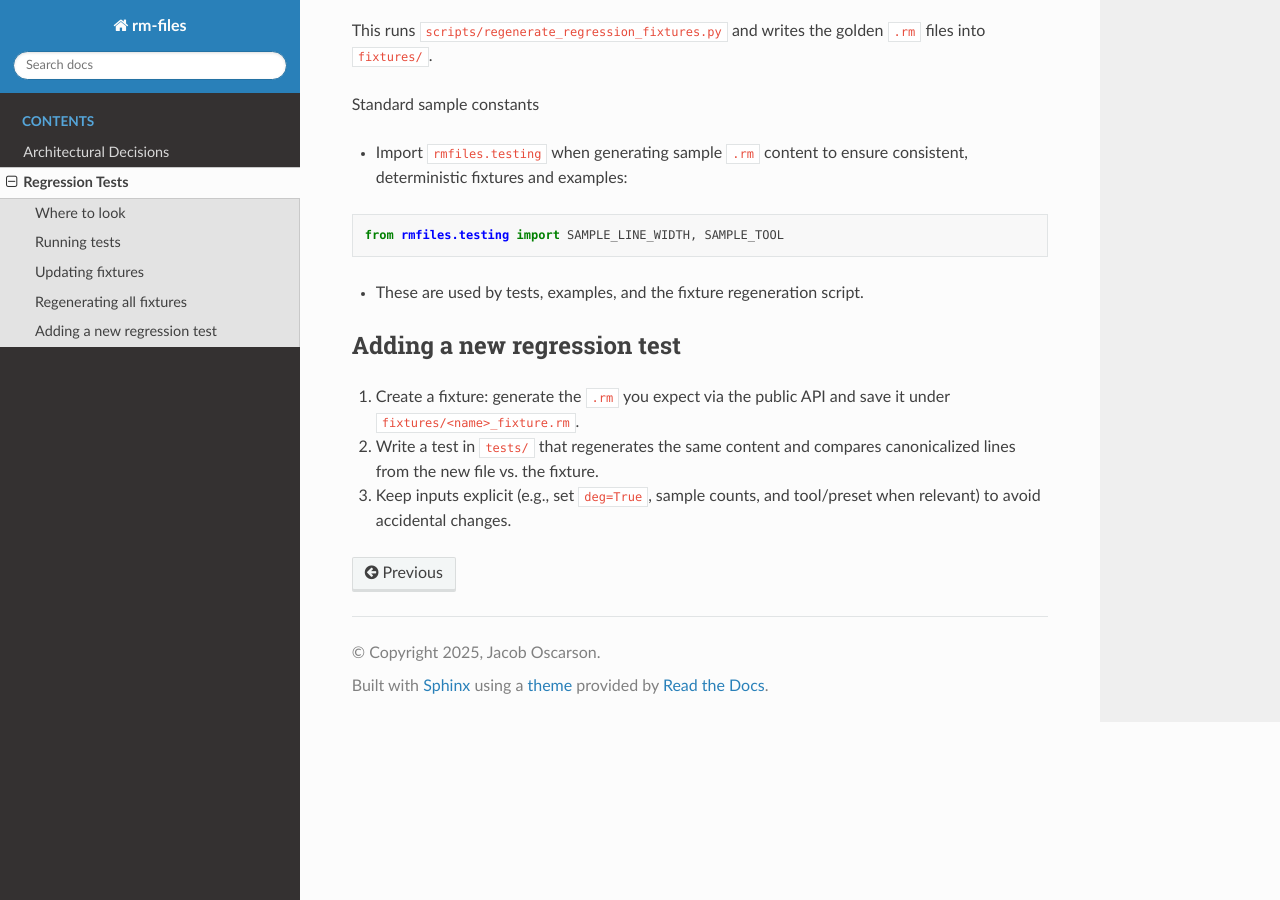
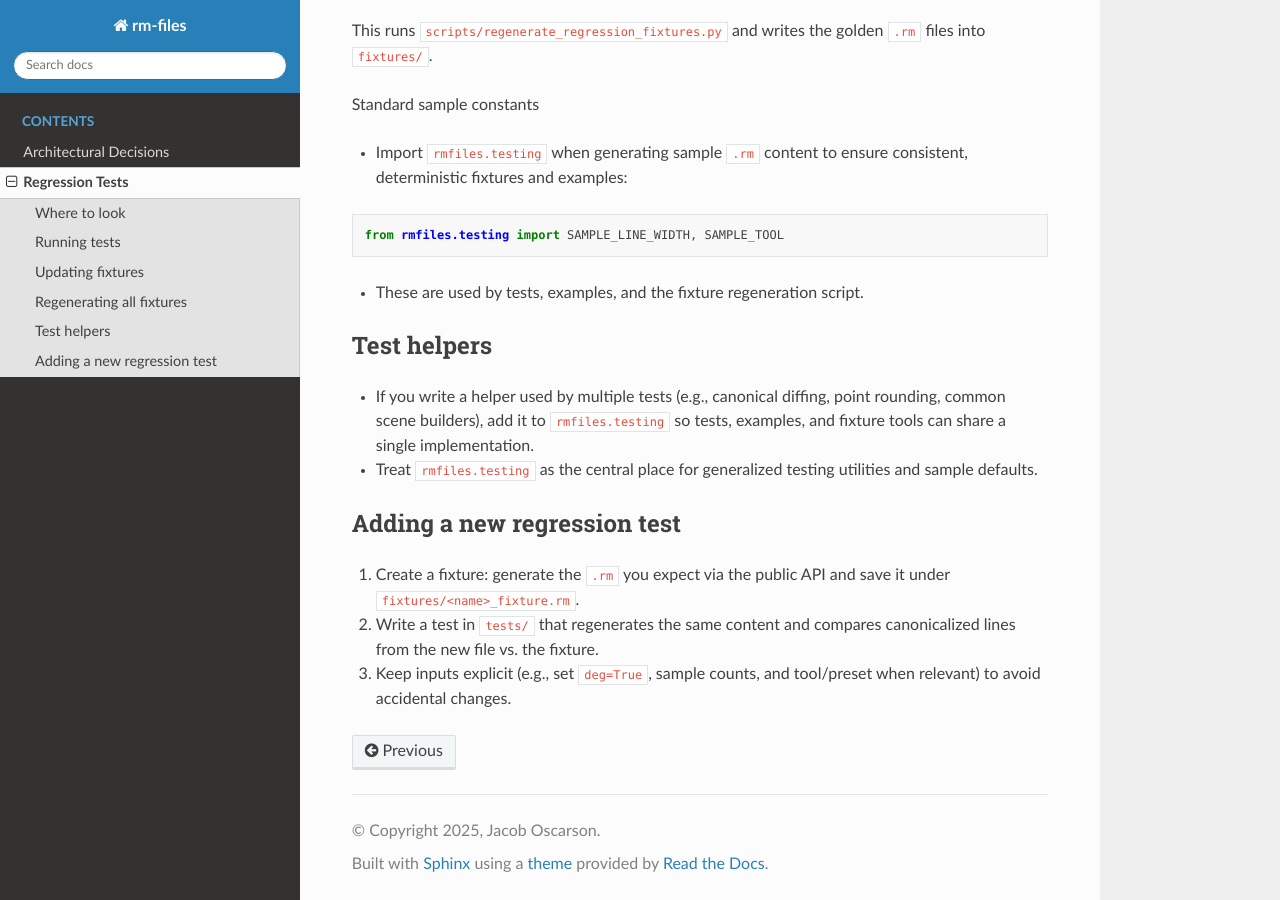
Before and after one commit to jacob414/rm-files, a Sphinx documentation site: the page built from docs/regression-tests.md, in a window 1280 px wide and 900 px high, scrolled down 1479 px. Built offline with Sphinx 7.4.7 and the Read the Docs theme 3.1.0, drawn with Linux system fonts in a browser that asks for light colours.

Commit message:
docs: note that generalized test helpers belong in rmfiles.testing

```diff
--- a/docs/regression-tests.md
+++ b/docs/regression-tests.md
@@ -62,6 +62,11 @@ from rmfiles.testing import SAMPLE_LINE_WIDTH, SAMPLE_TOOL
 
 - These are used by tests, examples, and the fixture regeneration script.
 
+## Test helpers
+
+- If you write a helper used by multiple tests (e.g., canonical diffing, point rounding, common scene builders), add it to `rmfiles.testing` so tests, examples, and fixture tools can share a single implementation.
+- Treat `rmfiles.testing` as the central place for generalized testing utilities and sample defaults.
+
 ## Adding a new regression test
 
 1) Create a fixture: generate the `.rm` you expect via the public API and save it under `fixtures/<name>_fixture.rm`.
```
